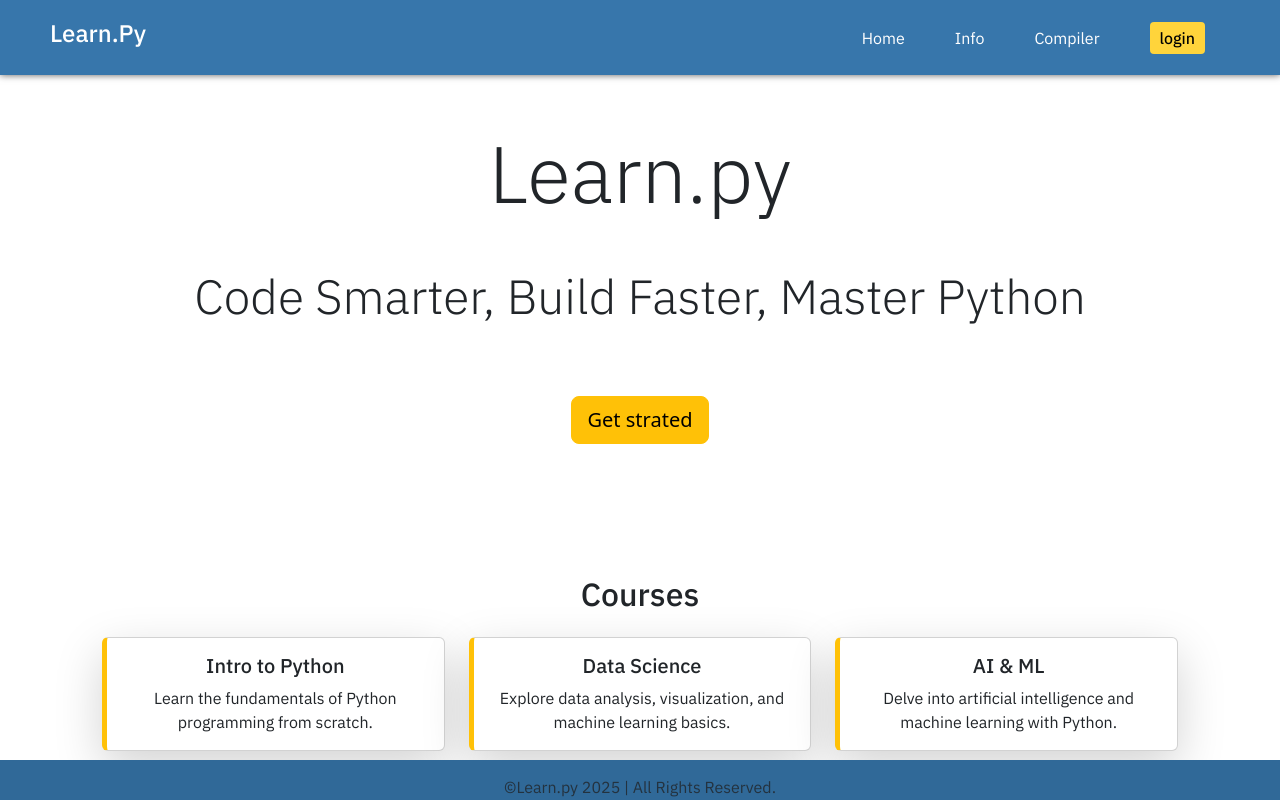
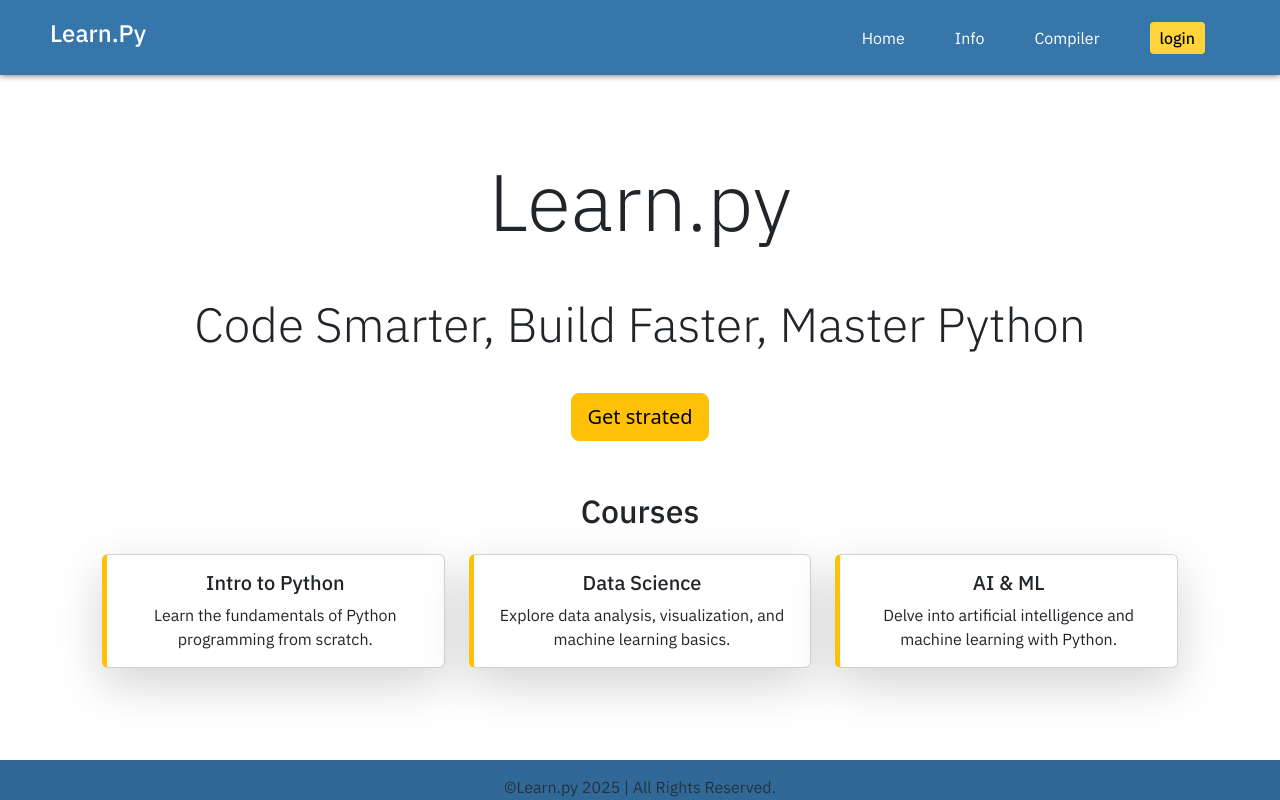
Before and after one commit to Mazen-k/web-project, a PHP site: page / in a window 1280 px wide. Run offline with PHP 8.4, Linux system fonts and the light colour scheme.

Commit message:
fixed padding

```diff
--- a/Python Tutorial/Style.css
+++ b/Python Tutorial/Style.css
@@ -8,10 +8,10 @@
     display: flex;
     justify-content: center;
     align-items: center;
-    padding:0%;
+    padding-bottom: 55px;
     width: 100%;
     height: 100vh;
-    margin: 0;
+    margin-bottom: 0px;
     flex-direction: column;
 
 }
--- a/Python Tutorial/index.html
+++ b/Python Tutorial/index.html
@@ -23,9 +23,9 @@
         </nav>
       <h1 class="display-1 text-center mt-5 pt-5">Learn.py</h1>
       <h1 class="display-5 text-center mt-4">Code Smarter, Build Faster, Master Python</h1>
-      <button type="button" class="btn btn-warning btn-lg d-flex col-md-6 mx-auto mt-5 w-auto" onclick="window.location.href='Chapter01.html'">Get strated</button>
-      <div class="container mt-5">
-        <section id="courses" class="container mt-5">
+      <button type="button" class="btn btn-warning btn-lg d-flex col-md-6 mx-auto mt-3 w-auto" onclick="window.location.href='Chapter01.html'">Get strated</button>
+      <div class="container mt-2">
+        <section id="courses" class="container mt-2">
           <h2 class="text-center mb-4">Courses</h2>
           <div class="row justify-content-center">
               <div class="col-md-4">
```
